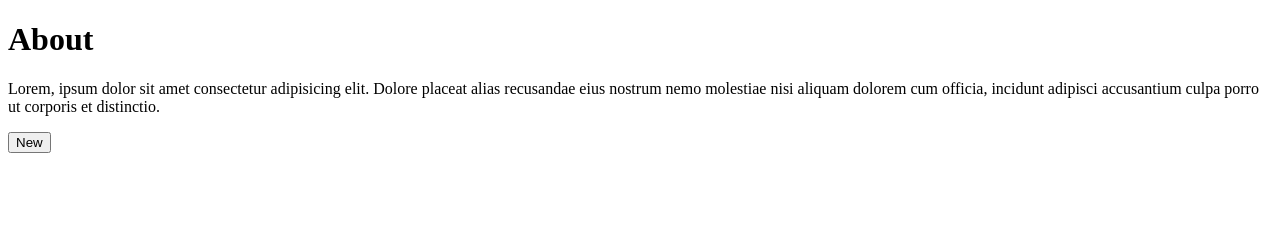
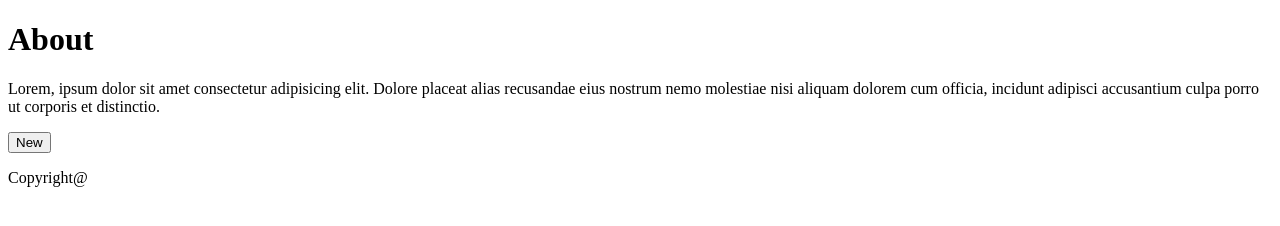
Before and after one commit to Si-HaMaDa/git-train-67, a plain HTML site: page about.html in a window 1280 px wide. Drawn offline with Linux system fonts and the light colour scheme.

Commit message:
add copyright

```diff
--- a/about.html
+++ b/about.html
@@ -10,5 +10,6 @@
     <h1>About</h1>
     <p>Lorem, ipsum dolor sit amet consectetur adipisicing elit. Dolore placeat alias recusandae eius nostrum nemo molestiae nisi aliquam dolorem cum officia, incidunt adipisci accusantium culpa porro ut corporis et distinctio.</p>
     <button>New</button>
+    <p>Copyright@</p>
 </body>
 </html>
```
Also changed, not shown: contact.html (+1 -0 lines), index.html (+1 -0 lines).
